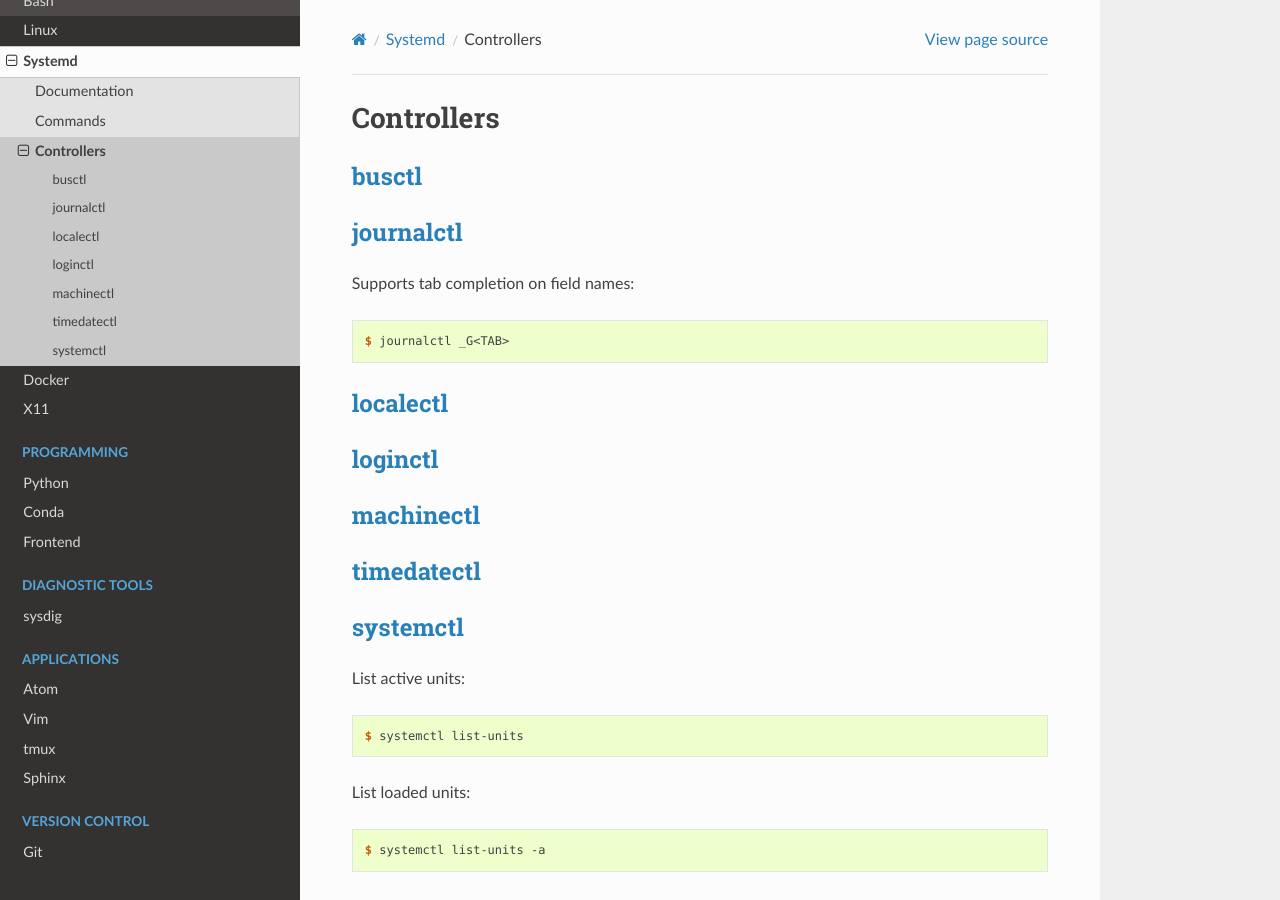
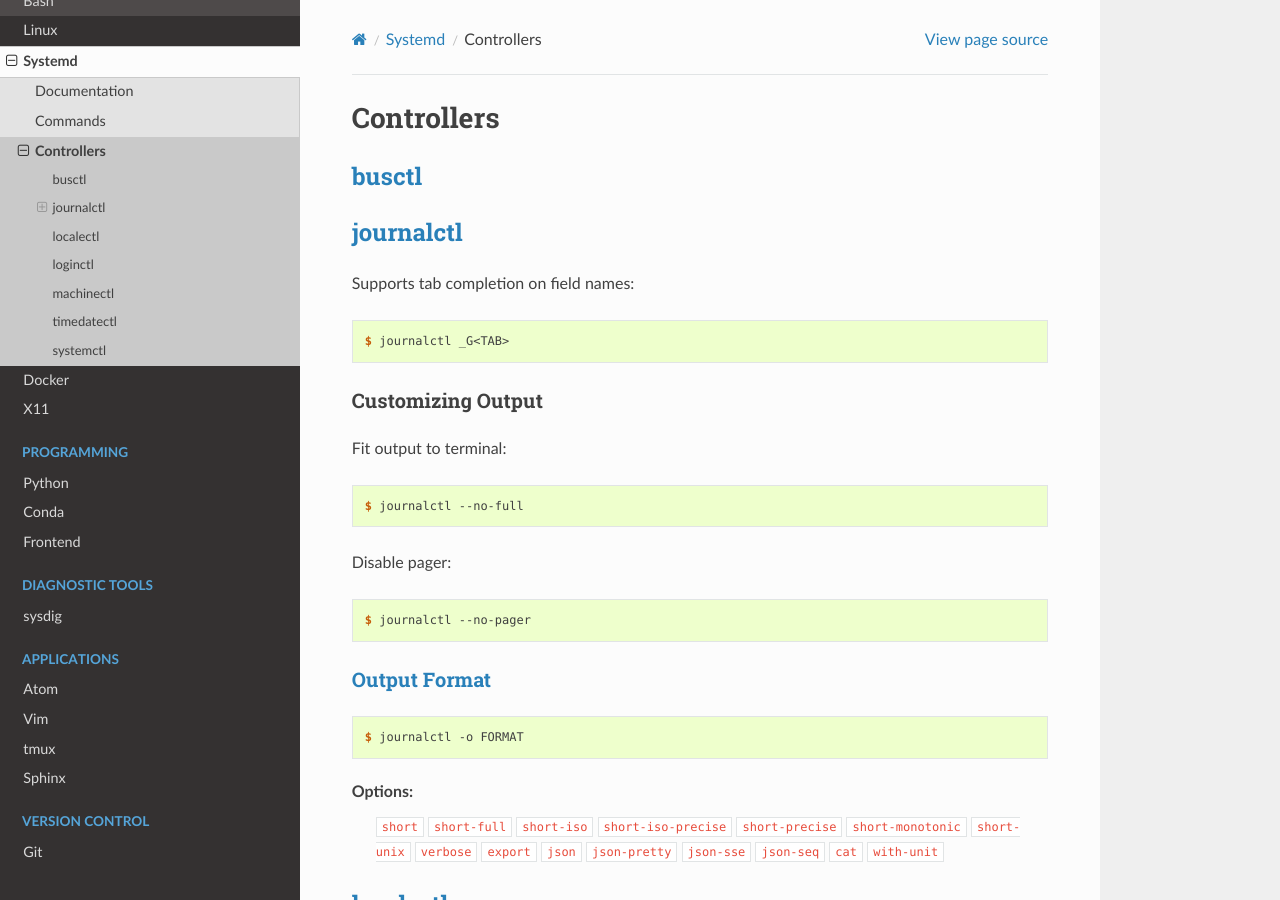
Before and after one commit to heterotopian/technotes, a Sphinx documentation site: the page built from source/systemd/controller.rst, in a window 1280 px wide and 900 px high. Built offline with Sphinx 7.4.7 and the Read the Docs theme 2.0.0, drawn with Linux system fonts in a browser that asks for light colours.

Commit message:
Add journalctl output

```diff
--- a/source/systemd/controller.rst
+++ b/source/systemd/controller.rst
@@ -16,6 +16,42 @@
 Supports tab completion on field names::
 
     $ journalctl _G<TAB>
+
+Customizing Output
+------------------
+
+Fit output to terminal::
+
+    $ journalctl --no-full
+
+Disable pager::
+
+    $ journalctl --no-pager
+
+
+`Output Format <https://www.freedesktop.org/software/systemd/man/journalctl.html#-o>`_
+--------------------------------------------------------------------------------------
+
+::
+
+    $ journalctl -o FORMAT
+
+Options:
+    ``short``
+    ``short-full``
+    ``short-iso``
+    ``short-iso-precise``
+    ``short-precise``
+    ``short-monotonic``
+    ``short-unix``
+    ``verbose``
+    ``export``
+    ``json``
+    ``json-pretty``
+    ``json-sse``
+    ``json-seq``
+    ``cat``
+    ``with-unit``
 
 
 `localectl <https://www.freedesktop.org/software/systemd/man/localectl.html>`_
```
